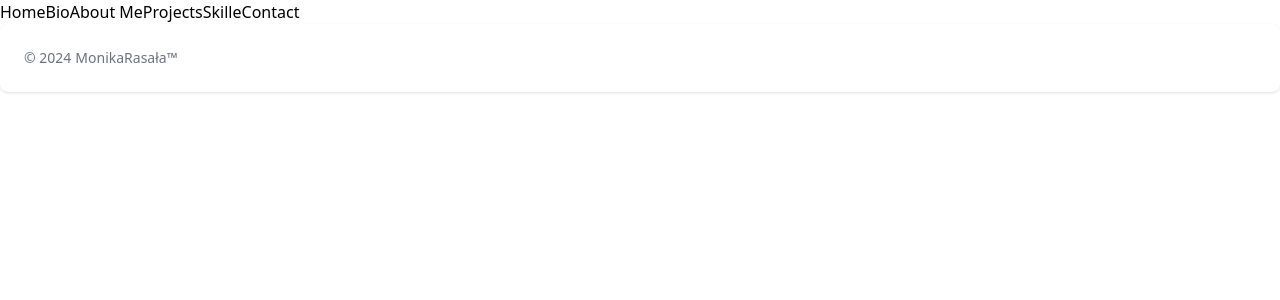
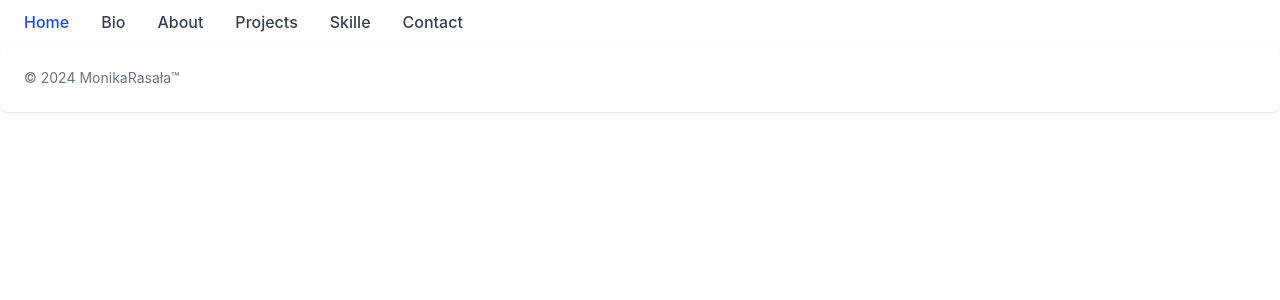
Before and after one commit to Monika-dotcom-boo/CV, a React (Vite) app in the folder CV/: page / in a window 1280 px wide. Shown: the top 300 px of the page. Built offline with nearby package versions, Linux system fonts and the light colour scheme.

Commit message:
adding a header

```diff
--- a/CV/src/componets/layout/Header.jsx
+++ b/CV/src/componets/layout/Header.jsx
@@ -1,18 +1,38 @@
-import { Link } from 'react-router-dom';
-
-
 function Header() {
     return (
       <header>
-        <nav>
-          <ul>
-            <Link to="/Home">Home</Link>
-            <Link to="/Bio">Bio</Link>
-            <Link to="/About">About Me</Link>
-            <Link to="/Projects">Projects</Link>
-            <Link to="/Skille">Skille</Link>
-            <Link to="/Contact">Contact</Link>
-          </ul>
+        <nav className="bg-white border-gray-200 px-4 lg:px-6 py-2.5 dark:bg-gray-800">
+          <div className="flex flex-wrap justify-between items-center mx-auto max-w-screen-xl">
+            <div className="flex items-center lg:order-2">
+              <button data-collapse-toggle="mobile-menu-2" type="button" className="inline-flex items-center p-2 ml-1 text-sm text-gray-500 rounded-lg lg:hidden hover:bg-gray-100 focus:outline-none focus:ring-2 focus:ring-gray-200 dark:text-gray-400 dark:hover:bg-gray-700 dark:focus:ring-gray-600" aria-controls="mobile-menu-2" aria-expanded="false">
+                <span className="sr-only">Open main menu</span>
+                <svg className="w-6 h-6" fill="currentColor" viewBox="0 0 20 20" xmlns="http://www.w3.org/2000/svg"><path fillRule="evenodd" d="M3 5a1 1 0 011-1h12a1 1 0 110 2H4a1 1 0 01-1-1zM3 10a1 1 0 011-1h12a1 1 0 110 2H4a1 1 0 01-1-1zM3 15a1 1 0 011-1h12a1 1 0 110 2H4a1 1 0 01-1-1z" clipRule="evenodd" /></svg>
+                <svg className="hidden w-6 h-6" fill="currentColor" viewBox="0 0 20 20" xmlns="http://www.w3.org/2000/svg"><path fillRule="evenodd" d="M4.293 4.293a1 1 0 011.414 0L10 8.586l4.293-4.293a1 1 0 111.414 1.414L11.414 10l4.293 4.293a1 1 0 01-1.414 1.414L10 11.414l-4.293 4.293a1 1 0 01-1.414-1.414L8.586 10 4.293 5.707a1 1 0 010-1.414z" clipRule="evenodd" /></svg>
+              </button>
+            </div>
+            <div className="hidden justify-between items-center w-full lg:flex lg:w-auto lg:order-1" id="mobile-menu-2">
+              <ul className="flex flex-col mt-4 font-medium lg:flex-row lg:space-x-8 lg:mt-0">
+                <li>
+                  <a href="/" className="block py-2 pr-4 pl-3 text-white rounded bg-primary-700 lg:bg-transparent lg:text-primary-700 lg:p-0 dark:text-white" aria-current="page">Home</a>
+                </li>
+                <li>
+                  <a href="/Bio" className="block py-2 pr-4 pl-3 text-gray-700 border-b border-gray-100 hover:bg-gray-50 lg:hover:bg-transparent lg:border-0 lg:hover:text-primary-700 lg:p-0 dark:text-gray-400 lg:dark:hover:text-white dark:hover:bg-gray-700 dark:hover:text-white lg:dark:hover:bg-transparent dark:border-gray-700">Bio</a>
+                </li>
+                <li>
+                  <a href="/About" className="block py-2 pr-4 pl-3 text-gray-700 border-b border-gray-100 hover:bg-gray-50 lg:hover:bg-transparent lg:border-0 lg:hover:text-primary-700 lg:p-0 dark:text-gray-400 lg:dark:hover:text-white dark:hover:bg-gray-700 dark:hover:text-white lg:dark:hover:bg-transparent dark:border-gray-700">About</a>
+                </li>
+                <li>
+                  <a href="/Projects" className="block py-2 pr-4 pl-3 text-gray-700 border-b border-gray-100 hover:bg-gray-50 lg:hover:bg-transparent lg:border-0 lg:hover:text-primary-700 lg:p-0 dark:text-gray-400 lg:dark:hover:text-white dark:hover:bg-gray-700 dark:hover:text-white lg:dark:hover:bg-transparent dark:border-gray-700">Projects</a>
+                </li>
+                <li>
+                  <a href="/Skille" className="block py-2 pr-4 pl-3 text-gray-700 border-b border-gray-100 hover:bg-gray-50 lg:hover:bg-transparent lg:border-0 lg:hover:text-primary-700 lg:p-0 dark:text-gray-400 lg:dark:hover:text-white dark:hover:bg-gray-700 dark:hover:text-white lg:dark:hover:bg-transparent dark:border-gray-700">Skille</a>
+                </li>
+                <li>
+                  <a href="/Contact" className="block py-2 pr-4 pl-3 text-gray-700 border-b border-gray-100 hover:bg-gray-50 lg:hover:bg-transparent lg:border-0 lg:hover:text-primary-700 lg:p-0 dark:text-gray-400 lg:dark:hover:text-white dark:hover:bg-gray-700 dark:hover:text-white lg:dark:hover:bg-transparent dark:border-gray-700">Contact</a>
+                </li>
+              </ul>
+            </div>
+          </div>
         </nav>
       </header>
     )
--- a/CV/tailwind.config.js
+++ b/CV/tailwind.config.js
@@ -10,8 +10,49 @@
     "node_modules/flowbite-react/**/*.{js,jsx,ts,tsx}"
   ],
   theme: {
-    extend: {},
+    extend: {
+      colors: {
+        primary: {"50":"#eff6ff","100":"#dbeafe","200":"#bfdbfe","300":"#93c5fd","400":"#60a5fa","500":"#3b82f6","600":"#2563eb","700":"#1d4ed8","800":"#1e40af","900":"#1e3a8a","950":"#172554"}
+      }
+    },
+    fontFamily: {
+      'body': [
+    'Inter',
+    'ui-sans-serif',
+    'system-ui',
+    '-apple-system',
+    'system-ui',
+    'Segoe UI',
+    'Roboto',
+    'Helvetica Neue',
+    'Arial',
+    'Noto Sans',
+    'sans-serif',
+    'Apple Color Emoji',
+    'Segoe UI Emoji',
+    'Segoe UI Symbol',
+    'Noto Color Emoji'
+  ],
+      'sans': [
+    'Inter',
+    'ui-sans-serif',
+    'system-ui',
+    '-apple-system',
+    'system-ui',
+    'Segoe UI',
+    'Roboto',
+    'Helvetica Neue',
+    'Arial',
+    'Noto Sans',
+    'sans-serif',
+    'Apple Color Emoji',
+    'Segoe UI Emoji',
+    'Segoe UI Symbol',
+    'Noto Color Emoji'
+  ]
+    }
   },
   // eslint-disable-next-line no-undef
   plugins: [require('flowbite/plugin')],
+
 }
```
